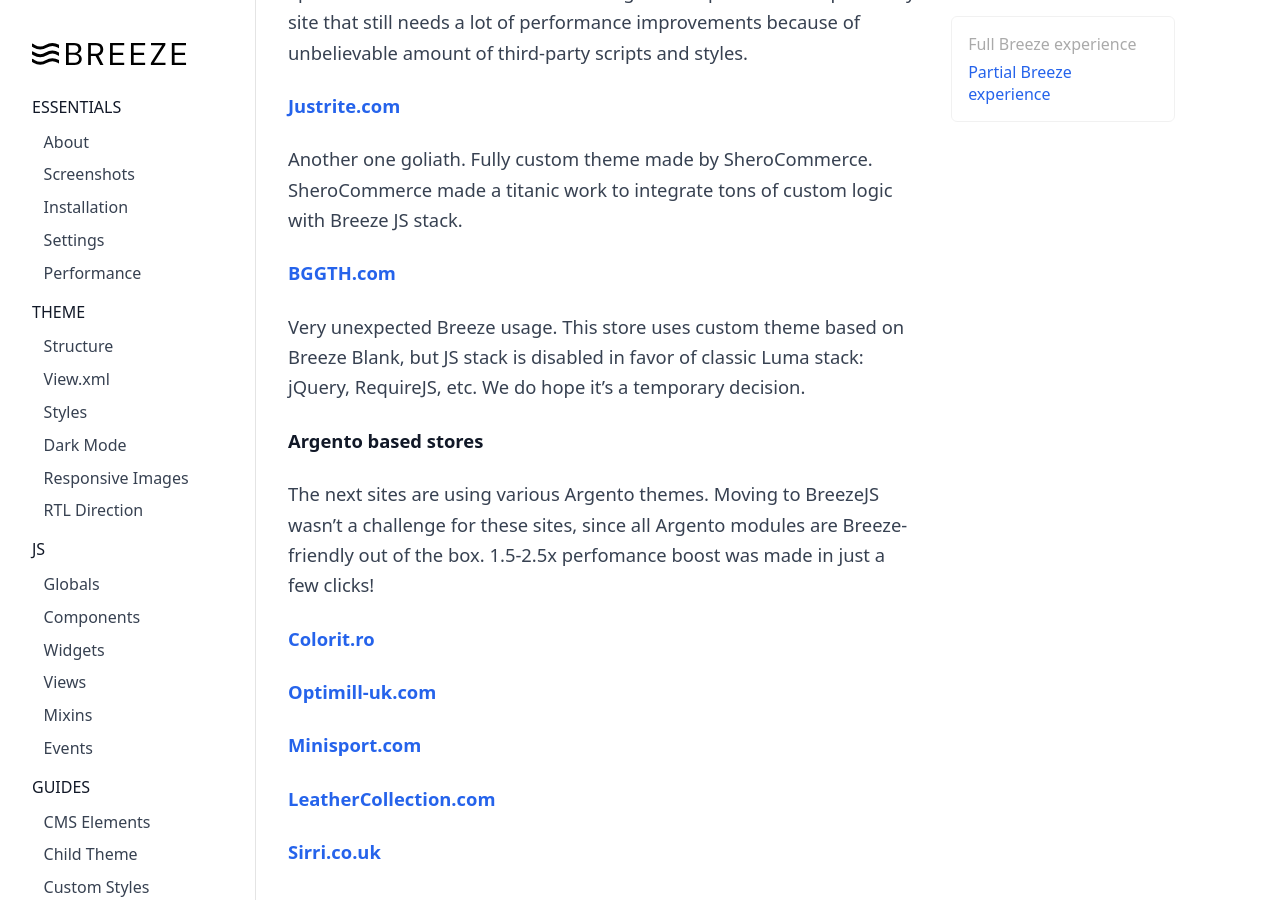
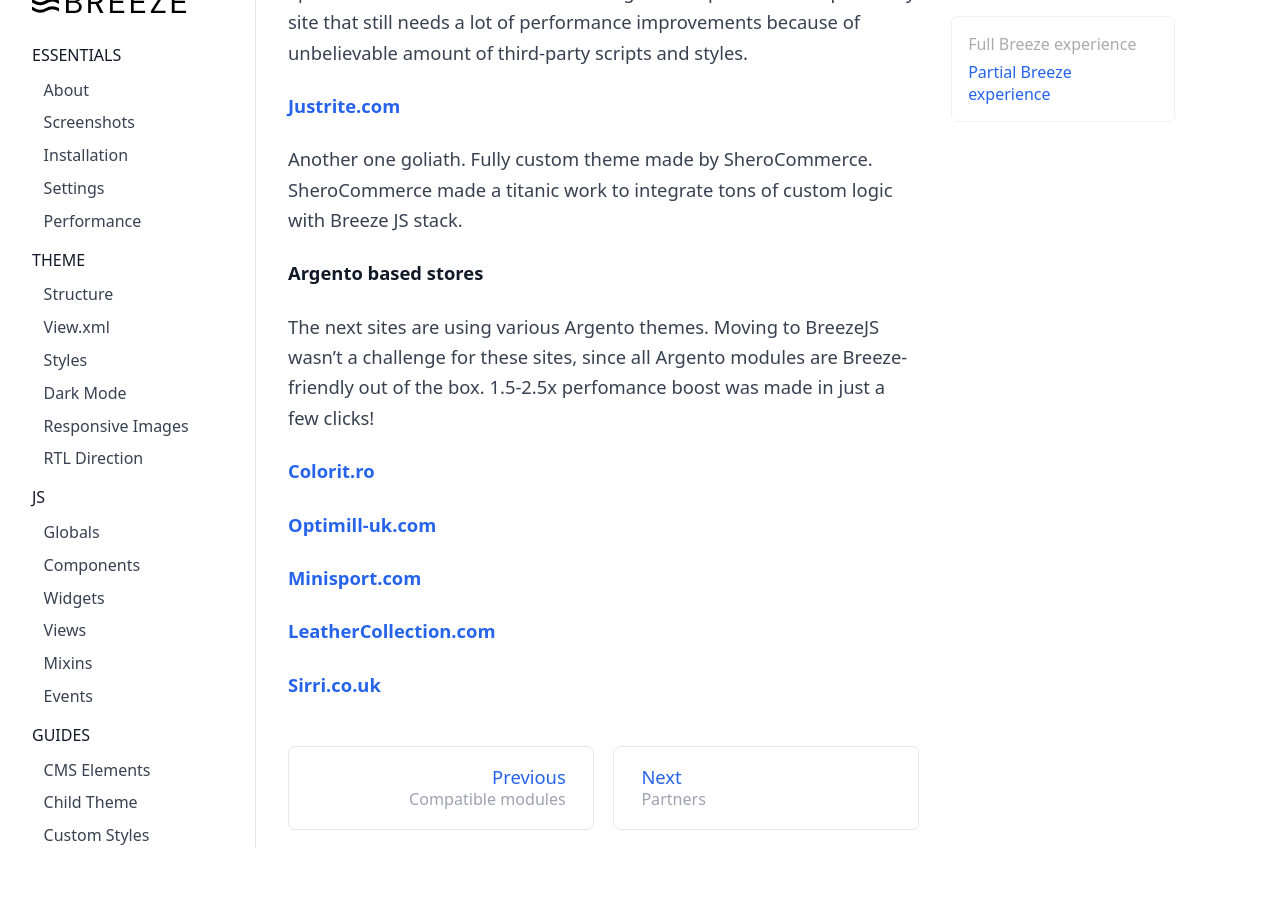
Before and after one commit to breezefront/breezefront.com, a Jekyll site: the page built from collections/_misc/showcase.md, in a window 1280 px wide and 900 px high, scrolled down 2868 px. Built offline with Jekyll 4.4.1, drawn with Linux system fonts in a browser that asks for light colours; after the commit the page ends 3716 px from its top, so only the background shows below that.

Commit message:
BGGTH.com is not working anymore :(

```diff
--- a/collections/_misc/showcase.md
+++ b/collections/_misc/showcase.md
@@ -86,11 +86,11 @@ of third-party scripts and styles.
 Another one goliath. Fully custom theme made by SheroCommerce. SheroCommerce
 made a titanic work to integrate tons of custom logic with Breeze JS stack.
 
-**[BGGTH.com](https://bggth.com/){:target="_blank" rel="noopener"}**
+<!-- **[BGGTH.com](https://bggth.com/){:target="_blank" rel="noopener"}**
 
 Very unexpected Breeze usage. This store uses custom theme based on Breeze Blank,
 but JS stack is disabled in favor of classic Luma stack: jQuery, RequireJS, etc.
-We do hope it's a temporary decision.
+We do hope it's a temporary decision. -->
 
 **Argento based stores**
 
```
